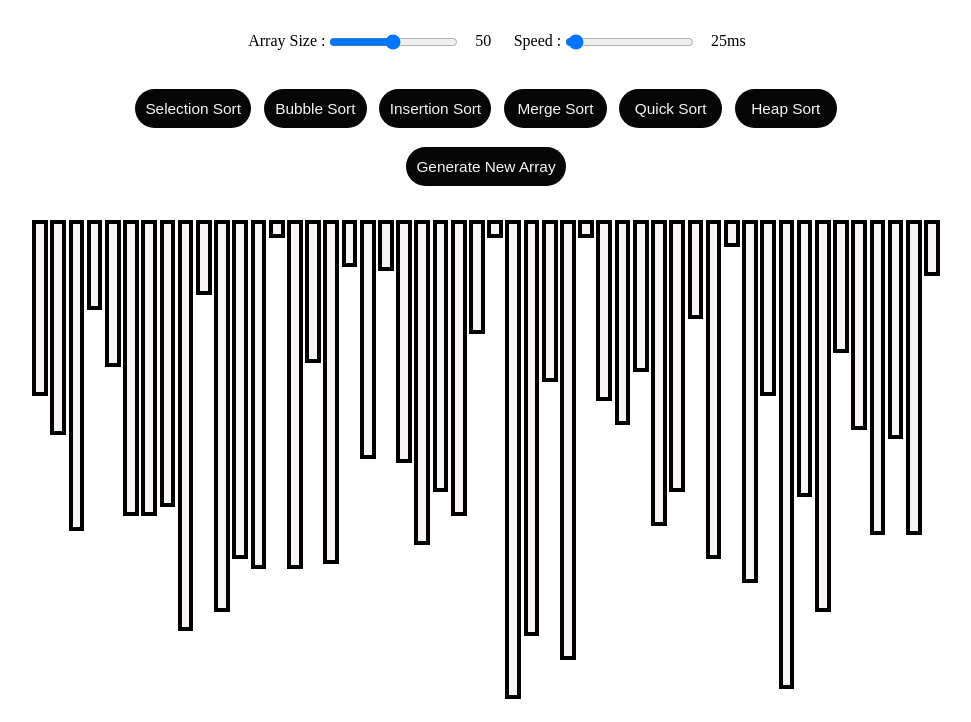
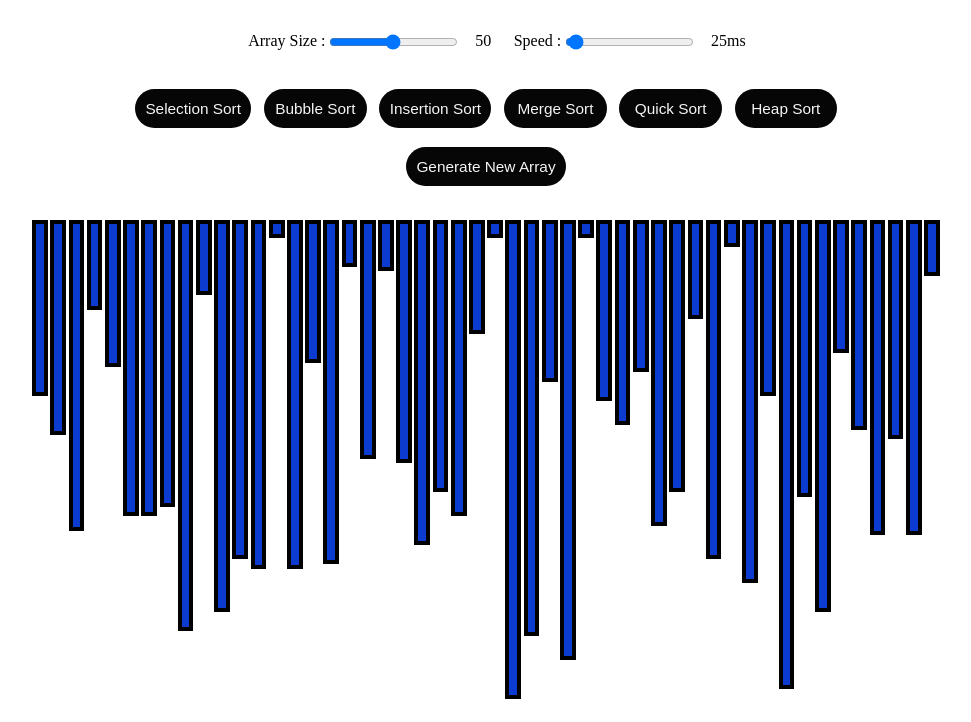
Before and after one commit to vinay7330/sorting-algo-visualizer, a plain HTML site: page index.html in a window 1280 px wide. Shown: the part 78-800 px from the top of the page, without its empty margins (154-1125 px from the left). Drawn offline with Linux system fonts and the light colour scheme.

Commit message:
Update index.css

```diff
--- a/index.css
+++ b/index.css
@@ -43,7 +43,7 @@
 	border: 4px solid black;
 	width:0.6vw;
 	margin:0.1vw;
-	background-color: rgb(248, 244, 244);
+	background-color: rgb(11, 60, 207);
 }
 .sorts{
 	display: flex;
```
